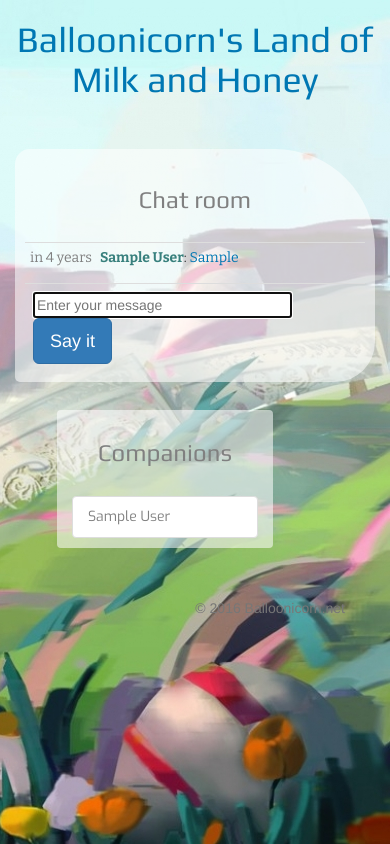
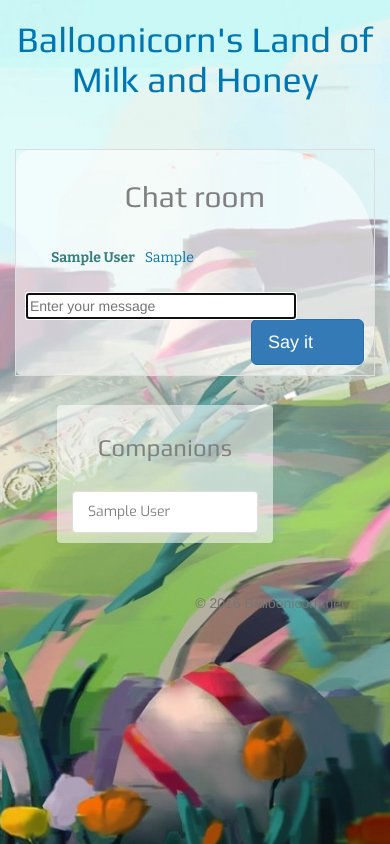
Before and after one commit to nija/hb-chatty, a Flask app: page / in a window 390 px wide. Run offline with Flask 2, Linux system fonts and the light colour scheme; tables that the repository leaves empty hold one stand-in row (values such as "Sample post"); parts of the project's set-up code (start-up, migrations or seed data) failed here and were passed over; some libraries are stand-ins or nearby versions.

Commit message:
As responsive as it's going to get

```diff
--- a/model.py
+++ b/model.py
@@ -491,7 +491,7 @@ def connect_to_db(app, db_uri="postgresql:///chatty"):
     '''
     app.config['SQLALCHEMY_DATABASE_URI'] = db_uri
     app.config['SQLALCHEMY_TRACK_MODIFICATIONS'] = False
-    # app.config['SQLALCHEMY_ECHO'] = True
+    app.config['SQLALCHEMY_ECHO'] = True
     db.app = app
     db.init_app(app)
 
@@ -503,7 +503,7 @@ if __name__ == '__main__':
     '''
     from server import app
     #TODO: Make janky testing non-janky
-    test_example_data(app, db_uri="postgresql:///ch")
-    # test_seed_once(app, db_uri="postgresql:///ch")
-    # connect_to_db(app, db_uri="postgresql:///ch")
+    test_example_data(app, db_uri="postgresql:///chatty")
+    # test_seed_once(app, db_uri="postgresql:///chatty")
+    # connect_to_db(app, db_uri="postgresql:///chatty")
     print "Connected to DB."
--- a/server.py
+++ b/server.py
@@ -11,7 +11,7 @@ import pprint
 # Flask and related imports
 from jinja2 import StrictUndefined
 from flask import Flask, jsonify, render_template, redirect, request, flash, send_from_directory, session
-from flask_debugtoolbar import DebugToolbarExtension
+# from flask_debugtoolbar import DebugToolbarExtension
 # Custom imports
 from bus import Bus
 from event import Event
@@ -352,7 +352,7 @@ if __name__ == "__main__":
     # Get the sparklebot user object, creating it if need be
     sparklebot_check = User.query.filter(User.name == sparklebot_name)
     if not sparklebot_check.first():
-        print "\n\n\nCREATING SPARKLE BOT DB USER\n\n\n"
+        # print "\n\n\nCREATING SPARKLE BOT DB USER\n\n\n"
         # Create the user
         db.session.add(User(sparklebot_name))
         db.session.commit()
@@ -360,7 +360,7 @@ if __name__ == "__main__":
     sparklebot.set_user_id(sparklebot_user.user_id)
     # Add the user to the room if needed
     if not default_room.contains_user(sparklebot_user.user_id):
-        print "\n\n\nADDING SPARKLE BOT TO DEFAULT ROOM\n\n\n"
+        # print "\n\n\nADDING SPARKLE BOT TO DEFAULT ROOM\n\n\n"
         db.session.add(default_room.join_room(sparklebot_user))
         db.session.commit()
 
@@ -369,13 +369,14 @@ if __name__ == "__main__":
 
     print "\n    HEREEEEE!\n\n"
 
-    # We have to set debug=True here, since it has to be True at the point
-    # that we invoke the DebugToolbarExtension
-    # Leave this as the last step since we don't want random restarts before now
+    # DebugToolbarExtension requires debug=True before it will run correctly
+    # Leave this as is because of the 'No handlers could be found for logger
+    # "sqlalchemy.pool.QueuePool"' http 500 error that results when it is taken
+    # out
     app.debug = True
     # app.debug = False
 
     # Allow more processes so there's enough wiggle room to handle multiple requests
     # Use the DebugToolbar
-    DebugToolbarExtension(app)
+    # DebugToolbarExtension(app)
     app.run(host="0.0.0.0", port=5001, processes=3)
--- a/static/css/chatty.css
+++ b/static/css/chatty.css
@@ -1,9 +1,4 @@
 /* Overridden standard tags */
-
-th {
-    font-family: 'Play', sans-serif;
-    font-weight: normal;
-}
 
 h1 {
 	color: #0077B3;
@@ -21,6 +16,22 @@ h3 {
 	color: grey;
 	text-align: center;
     font-family: 'Play', sans-serif;
+}
+
+/* Tables */
+
+th {
+    font-family: 'Play', sans-serif;
+    font-weight: normal;
+}
+
+td:not(:last-child) {
+    word-break: break-word;
+    white-space: nowrap;
+}
+
+td:last-child{
+    width: 100%;
 }
 
 /* Body tags, generally setting backgrounds */
@@ -74,6 +85,10 @@ font-family: 'Exo', sans-serif;
 	width: 80%;
 }
 
+.mainChatSubmitBtn {
+	padding-right: 50px;
+}
+
 .messageDate {
 	color: grey;
 }
@@ -81,6 +96,7 @@ font-family: 'Exo', sans-serif;
 .messageAuthor {
 	color: #38807D;
 	font-weight: bold;
+	white-space: nowrap;
 }
 
 .messageData {
--- a/static/js/chatty.js
+++ b/static/js/chatty.js
@@ -7,18 +7,16 @@ $(document).ready(function(){
     setInterval(loadChat,1000)
     setInterval(loadUserList,1010)
 
-    // Eventually, we want to use moments.js for the timestamp
-
     // Define the success functions aka callbacks
     function loadMessages(results) {
         // Define a return string
         var history = '';
+        // Get our results payload
         var messages = results.messages;
         // Get the offset
         var utcDiff = moment().utcOffset() / 60;
         // This works but is deprecated
         // var utcOffset_real = moment().zone() / 60;
-        // console.log(utcDiff);
 
         for (var i = 0; i < messages.length; i++) {
             // 2016-06-03T00:35:15.484657-07:00
@@ -26,7 +24,7 @@ $(document).ready(function(){
 
             var dt_stamp = moment(messages[i].created_at, 'YYYY-MM-DDTHH:mm:ss.SSSSSSZ').add(utcDiff,'hours').fromNow();
 
-            history += "<span class='messageDate'>" + dt_stamp + "</span>&nbsp;&nbsp;<span class='messageAuthor'> " + messages[i].user_name + "</span>: <span class='messageData'>" + messages[i].data + "</span><br>";
+            history += "<tr><td class='tdMessageDate'><span class='hidden-xs messageDate'>" + dt_stamp + "</span></td><td class='tdMessageAuthor'><span class='messageAuthor'> " + messages[i].user_name + "</span></td><td class='tdMessageData'><span class='messageData'>" + messages[i].data + "</span></td></tr>";
         };
 
         // Pollute the global namespace like American Electric Power pollutes the air
@@ -53,15 +51,12 @@ $(document).ready(function(){
 
         for (var i = 0; i < users.length; i++) {
             user_elements += "<span class='list-group-item userName'>" + users[i].name + "</span>";
-            // user_elements += "<a href='#' class='list-group-item'><span class='userName'>" + users[i].name + "</span></a>";
-            // console.log("User ", users[i].name)
+
         };
 
-        // console.log(users.length + ' users found.')
         // Replace the return string
         $('#userList').html(user_elements);
 
-        // console.log("Finished loadUsers");
     }
 
     // Define the event handler to handle the AJAX GET request
--- a/templates/base.html
+++ b/templates/base.html
@@ -9,6 +9,7 @@
   <link rel="stylesheet"
         type='text/css'
         href="https://maxcdn.bootstrapcdn.com/bootstrap/3.3.5/css/bootstrap.css">
+  <meta name="viewport" content="width=device-width, initial-scale=1">
   <script type="text/javascript"
         src="https://maxcdn.bootstrapcdn.com/bootstrap/3.3.5/js/bootstrap.min.js"></script>
   <!-- Load Google Fonts -->
@@ -23,7 +24,7 @@
 
 </head>
 {% block body %}<body>{% endblock %}
-<div class="container">
+<div class="container-fluid">
   <h1 align="center">Balloonicorn's Land of Milk and Honey
   </h1>
   {% for msg in get_flashed_messages() %}
--- a/templates/healthcheck.html
+++ b/templates/healthcheck.html
@@ -10,7 +10,7 @@
 <table class="infoTable">
     <thead>
         <tr>
-            <td colspan="100%"><h3>Monitoring healthcheck for chat room microservice</h3></td>
+            <td colspan="100%"><h2>Monitoring healthcheck for chat room microservice</h2></td>
         </tr>
     </thead>
     <tr>
--- a/templates/home.html
+++ b/templates/home.html
@@ -3,64 +3,56 @@
 {% block title %} It's a Party! {% endblock %}
 
 
-{% block body %}<body class="chatBody">{% endblock %}
+{% block body %}
 
-{% block content %}
+<body class="chatBody">{% endblock %} {% block content %}
     <!-- Load my custom javascript, which waits till the page loads and then loads the right functions -->
     <script type="text/javascript" src="/static/js/chatty.js"></script>
     <br>
     <br>
-
-<div class="container">
+    <div class="container-fluid">
         <div class="row row-offcanvas row-offcanvas-right">
             <div class="col-xs-12 col-sm-12 col-md-9">
                 <div class="row">
-
                     <!-- Main table -->
-
-
-<table class="table table-responsive mainChatTable">
+                    <div class="table-responsive">
+                        <table class="mainChatTable">
                             <thead>
                                 <tr>
-			<td><h3>Chat room</h3></td>
+                                    <td><h2>Chat room</h2></td>
                                 </tr>
                             </thead>
+                            <tbody>
                                 <tr>
                                     <td id="messageHistory">Live long and be chatty!</td>
                                 </tr>
                                 <tr>
                                     <td class="message_typing_row">
-			<input type="text"
-					class="mainChatInput",
-					name="message_typing_box"
-					id="message_typing_box"
-					autofocus="True"
-					maxlength="2040"
-					placeholder="Enter your message" />
-			<button id="message_typing_submit" class="btn btn-primary btn-lg">Say it</button>
+                                        <input type="text" class="mainChatInput" , name="message_typing_box" id="message_typing_box" autofocus="True" maxlength="2040" placeholder="Enter your message" />
+                                        <button id="message_typing_submit" class="mainChatSubmitBtn btn btn-primary btn-lg pull-right">Say it</button>
                                     </td>
                                 </tr>
+                            </tbody>
                         </table>
                         <!-- End of main table -->
-
-			</div> <!-- row -->
-		</div> <!-- col-xs-12 col-sm-9 -->
-
-
+                    </div>
+                    <!-- table-responsive -->
+                </div>
+                <!-- row -->
+            </div>
+            <!-- col-xs-12 col-sm-9 -->
             <!-- Load the users block -->
             <div class="col-xs-10 col-sm-10 col-md-3 sidebar-offcanvas" id="sidebar">
                 <div class="list-group">
                     <span class="list-group-item mainUserTable"> <h3>Companions</h3><br>
-		<span id="userList">
-		    <a href="#" class="list-group-item">Users</a>
-    	</span>
+						<span id="userList">Users</span>
                     </span>
                 </div>
-</div><!--/.sidebar-offcanvas-->
-
-
-	</div> <!-- row row-offcanvas row-offcanvas-right -->
-</div> <!-- container -->
-
+            </div>
+            <!--/.sidebar-offcanvas-->
+        </div>
+        <!-- row row-offcanvas row-offcanvas-right -->
+    </div>
+    <!-- container -->
     <script type="text/javascript" src="../static/js/moment.min.js"></script>
     {% endblock %}
--- a/templates/ping.html
+++ b/templates/ping.html
@@ -10,7 +10,7 @@
 <table class="infoTable">
 <thead>
 	<tr>
-		<td colspan="100%"><h3>Basic healthcheck for chat room microservice</h3></td>
+		<td colspan="100%"><h2>Basic healthcheck for chat room microservice</h2></td>
 	</tr>
 </thead>
 	<tr>
```
Lines whose indentation alone changed are shown as unchanged.
